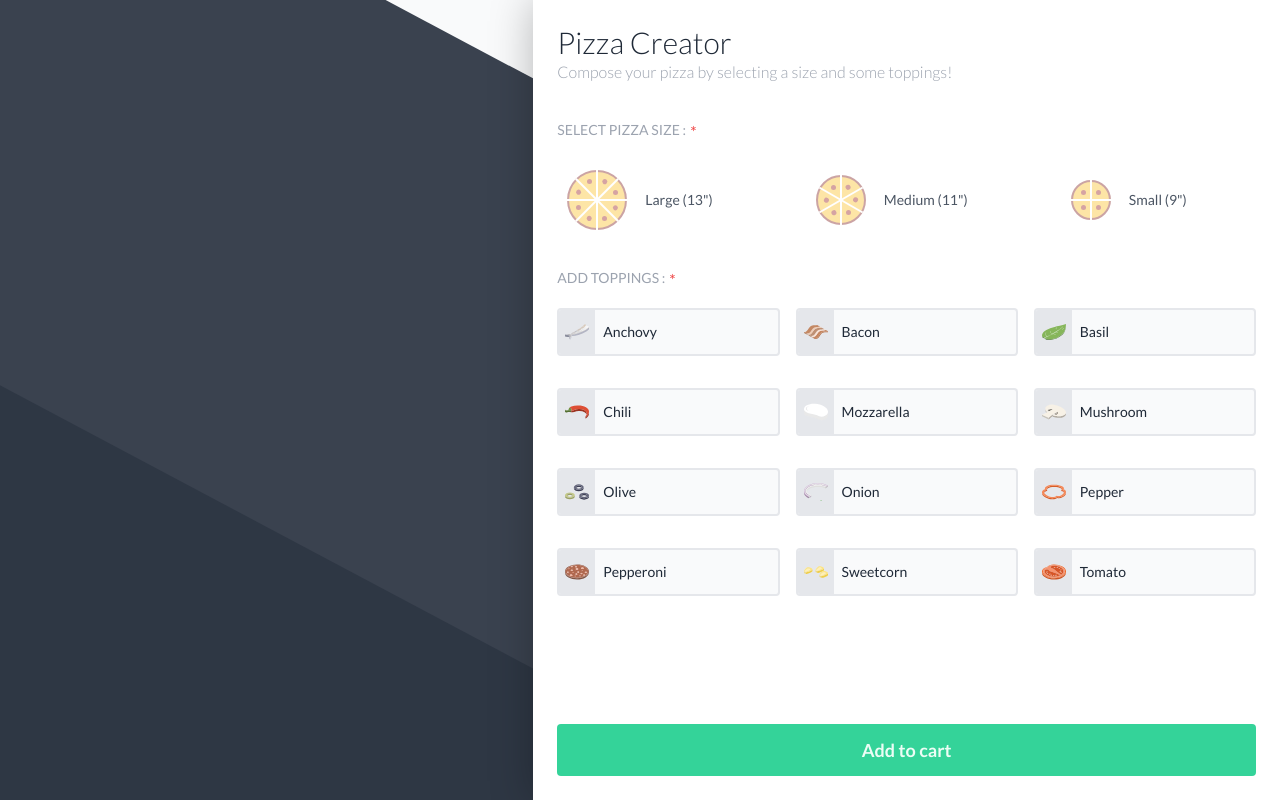
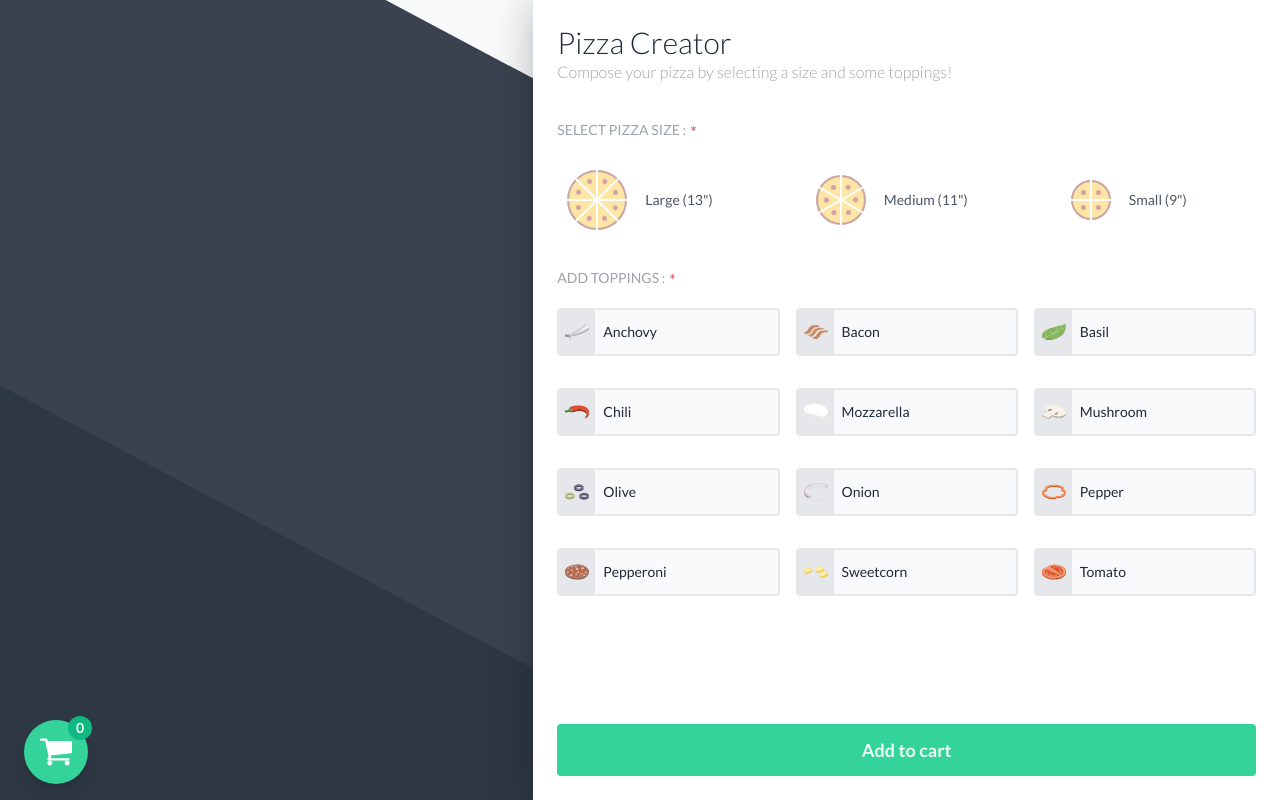
Before and after one commit to tplessis/pizza-creator-react, a React (Create React App) app: page / in a window 1280 px wide. Built offline with nearby package versions, Linux system fonts and the light colour scheme; what @tailwindcss/typography would draw is missing.

Commit message:
feat(cart): add pizza cart state and indicator

```diff
--- /dev/null
+++ b/src/features/cart/store/cartSlice.ts
@@ -0,0 +1,27 @@
+import { createSlice, PayloadAction } from '@reduxjs/toolkit';
+
+import { Pizza } from '@/types/pizza';
+
+export interface CartState {
+  pizzas: Pizza[];
+}
+
+const initialState: CartState = {
+  pizzas: [],
+};
+
+export const cartSlice = createSlice({
+  name: 'cart',
+  initialState,
+  reducers: {
+    pizzaAdded(state, action: PayloadAction<Pizza>) {
+      state.pizzas = [...state.pizzas, action.payload];
+    },
+  },
+});
+
+export const { pizzaAdded } = cartSlice.actions;
+
+export const selectPizzas = (state: CartState) => state.pizzas;
+
+export default cartSlice.reducer;
--- /dev/null
+++ b/src/features/configurator/components/CartIndicator.tsx
@@ -0,0 +1,35 @@
+type CartIndicatorProps = {
+  cartItemsCount: number;
+};
+
+export const CartIndicator = ({ cartItemsCount }: CartIndicatorProps) => {
+  return (
+    <a
+      href="#"
+      className="flex group justify-center items-center md:w-16 md:h-16 w-12 h-12 rounded-full bg-green-400 hover:bg-green-500 text-green-50 shadow-lg"
+    >
+      <svg
+        viewBox="0 0 34 34"
+        fill="none"
+        className="md:h-8 md:w-8 h-6 w-6"
+        xmlns="http://www.w3.org/2000/svg"
+      >
+        <path
+          d="M26.1536 28.7694C26.1536 29.4917 26.4098 30.1079 26.9202 30.6183C27.4306 31.1292 28.0473 31.3848 28.7698 31.3848C29.4913 31.3848 30.1079 31.1292 30.6184 30.6183C31.1293 30.1079 31.3849 29.4917 31.3849 28.7694C31.3849 28.0472 31.1296 27.431 30.6184 26.9201C30.1079 26.4097 29.4913 26.1541 28.7698 26.1541C28.0473 26.1541 27.4306 26.4097 26.9202 26.9201C26.4098 27.431 26.1536 28.0472 26.1536 28.7694Z"
+          fill="white"
+        />
+        <path
+          d="M33.6117 5.61865C33.3528 5.3598 33.0465 5.23033 32.6922 5.23033H8.15269C8.13888 5.13508 8.10825 4.96153 8.06058 4.70955C8.01292 4.45742 7.97556 4.2566 7.9483 4.1066C7.92089 3.95724 7.87007 3.77661 7.795 3.56549C7.72007 3.35423 7.63154 3.18719 7.52942 3.06488C7.42744 2.94193 7.29125 2.83666 7.12092 2.74785C6.95073 2.65961 6.7565 2.61523 6.53865 2.61523H1.30795C0.953549 2.61523 0.647102 2.74491 0.388319 3.00341C0.129463 3.26219 0 3.56885 0 3.92296C0 4.27707 0.129463 4.58359 0.388319 4.84237C0.647317 5.10123 0.953835 5.23055 1.30795 5.23055H5.47575L9.09214 22.0469C9.06509 22.1013 8.92546 22.3598 8.67333 22.8232C8.42135 23.2866 8.22046 23.6917 8.07075 24.039C7.92096 24.3867 7.84603 24.6556 7.84603 24.8462C7.84603 25.2003 7.97549 25.5069 8.2342 25.7661C8.49334 26.0242 8.79972 26.1541 9.1539 26.1541H10.4616H28.7693H30.0762C30.4303 26.1541 30.7369 26.0242 30.9956 25.7661C31.2546 25.507 31.384 25.2004 31.384 24.8462C31.384 24.492 31.2546 24.1854 30.9956 23.9268C30.7369 23.6681 30.4303 23.5383 30.0762 23.5383H11.2786C11.6056 22.8843 11.7691 22.4489 11.7691 22.2309C11.7691 22.0943 11.752 21.9444 11.7179 21.7813C11.6838 21.6182 11.643 21.4374 11.5953 21.2396C11.5476 21.0427 11.5171 20.8962 11.5035 20.8007L32.8358 18.308C33.1759 18.2668 33.4554 18.1209 33.6733 17.8686C33.8913 17.6168 34 17.3274 34 17.0002V6.53849C33.9999 6.18438 33.8708 5.87786 33.6117 5.61865Z"
+          fill="white"
+        />
+        <path
+          d="M7.84595 28.7694C7.84595 29.4917 8.10122 30.1079 8.61214 30.6183C9.12319 31.1292 9.73931 31.3848 10.4615 31.3848C11.1832 31.3848 11.7997 31.1292 12.3104 30.6183C12.8213 30.1079 13.0769 29.4917 13.0769 28.7694C13.0769 28.0472 12.8215 27.431 12.3104 26.9201C11.7996 26.4097 11.1832 26.1541 10.4615 26.1541C9.73938 26.1541 9.1229 26.4097 8.61214 26.9201C8.10151 27.431 7.84595 28.0472 7.84595 28.7694Z"
+          fill="white"
+        />
+      </svg>
+      <span className="absolute md:-right-1 md:-top-1 -right-2 -top-2 flex items-center justify-center rounded-full group-hover:bg-green-600 bg-green-500 text-green-50 font-semibold text-sm w-6 h-6">
+        {cartItemsCount}
+      </span>
+    </a>
+  );
+};
--- a/src/features/configurator/components/Form.tsx
+++ b/src/features/configurator/components/Form.tsx
@@ -2,8 +2,9 @@ import { FormProvider, SubmitHandler, useForm } from 'react-hook-form';
 import { useDispatch } from 'react-redux';
 
 import { Button } from '@/components/Elements';
+import { cartSlice } from '@/features/cart/store/cartSlice';
 import { configuratorSlice } from '@/features/configurator/store/configuratorSlice';
-import { PizzaSize, PizzaTopping } from '@/types/pizza';
+import { Pizza, PizzaSize, PizzaTopping } from '@/types/pizza';
 
 import { Size } from '../components/Size';
 import { Toppings } from '../components/Toppings';
@@ -16,7 +17,13 @@ type Inputs = {
 export const Form = () => {
   const methods = useForm();
   const dispatch = useDispatch();
-  const onSubmit: SubmitHandler<Inputs> = (data) => console.log(data);
+
+  const onSubmit: SubmitHandler<Inputs> = (data: Pizza) => {
+    console.log(data);
+    dispatch(cartSlice.actions.pizzaAdded(data));
+    dispatch(configuratorSlice.actions.clear());
+    methods.reset({});
+  };
 
   const handleToppingsSelection = (toppings: PizzaTopping[]) => {
     dispatch(configuratorSlice.actions.toppingUpdated(toppings));
--- a/src/features/configurator/components/Viewer.tsx
+++ b/src/features/configurator/components/Viewer.tsx
@@ -2,15 +2,17 @@ import clsx from 'clsx';
 import { createRef, useState } from 'react';
 import { CSSTransition, TransitionGroup } from 'react-transition-group';
 
-import { PizzaTopping } from '@/types/pizza';
+import { Pizza, PizzaTopping } from '@/types/pizza';
 
 import './viewer.scss';
+import { CartIndicator } from '../components/CartIndicator';
 
 type ViewerProps = {
   toppings: PizzaTopping[];
+  pizzas: Pizza[];
 };
 
-export const Viewer = ({ toppings }: ViewerProps) => {
+export const Viewer = ({ toppings, pizzas }: ViewerProps) => {
   const [isActive, setIsActive] = useState(false);
 
   setTimeout(() => {
@@ -49,7 +51,9 @@ export const Viewer = ({ toppings }: ViewerProps) => {
           </TransitionGroup>
         )}
       </div>
-      <div className="absolute bottom-4 md:left-6 left-8" />
+      <div className="absolute bottom-4 md:left-6 left-8">
+        <CartIndicator cartItemsCount={pizzas?.length ?? 0} />
+      </div>
     </div>
   );
 };
--- a/src/features/configurator/routes/Configurator.tsx
+++ b/src/features/configurator/routes/Configurator.tsx
@@ -7,6 +7,7 @@ import { Viewer } from '../components/Viewer';
 
 export const Configurator = () => {
   const toppingsState = useSelector((state: RootState) => state);
+  const cartState = useSelector((state: RootState) => state);
 
   const formStyle = {
     boxShadow: '0 1px 40px rgba(0, 0, 0, 0.27)',
@@ -15,7 +16,7 @@ export const Configurator = () => {
   return (
     <div className="flex flex-col w-full md:flex-row md:h-full">
       <div className="w-full overflow-hidden bg-gray-50 h-96 md:h-full md:w-5/12">
-        <Viewer toppings={toppingsState.configurator.toppings} />
+        <Viewer toppings={toppingsState.configurator.toppings} pizzas={cartState.cart.pizzas} />
       </div>
       <div className="z-10 w-full bg-white md:h-full md:w-7/12" style={formStyle}>
         <Form />
--- a/src/features/configurator/store/configuratorSlice.ts
+++ b/src/features/configurator/store/configuratorSlice.ts
@@ -25,10 +25,14 @@ export const configuratorSlice = createSlice({
     toppingRemoved(state, action: PayloadAction<PizzaTopping>) {
       state.toppings = state.toppings.filter((topping) => action.payload.id === topping.id);
     },
+    clear(state) {
+      state.size = undefined;
+      state.toppings = [];
+    },
   },
 });
 
-export const { sizeUpdated, toppingUpdated, toppingRemoved } = configuratorSlice.actions;
+export const { sizeUpdated, toppingUpdated, toppingRemoved, clear } = configuratorSlice.actions;
 
 export const selectPizzaSize = (state: ConfiguratorState) => state.size;
 export const selectPizzaToppings = (state: ConfiguratorState) => state.toppings;
--- a/src/store/index.ts
+++ b/src/store/index.ts
@@ -1,10 +1,12 @@
 import { configureStore } from '@reduxjs/toolkit';
 
+import { cartSlice } from '@/features/cart/store/cartSlice';
 import { configuratorSlice } from '@/features/configurator/store/configuratorSlice';
 
 export const index = configureStore({
   reducer: {
     configurator: configuratorSlice.reducer,
+    cart: cartSlice.reducer,
   },
 });
 
```
